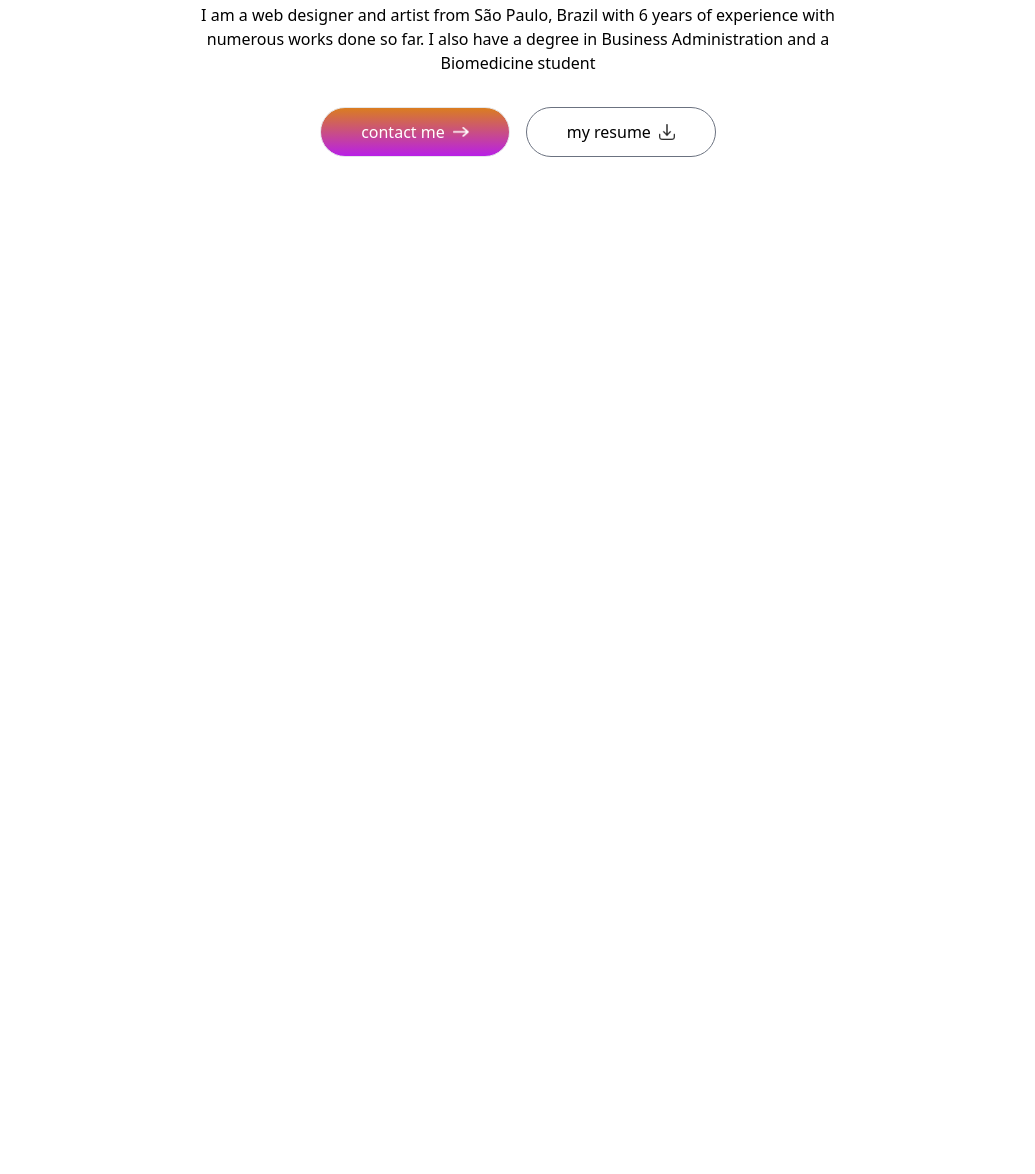
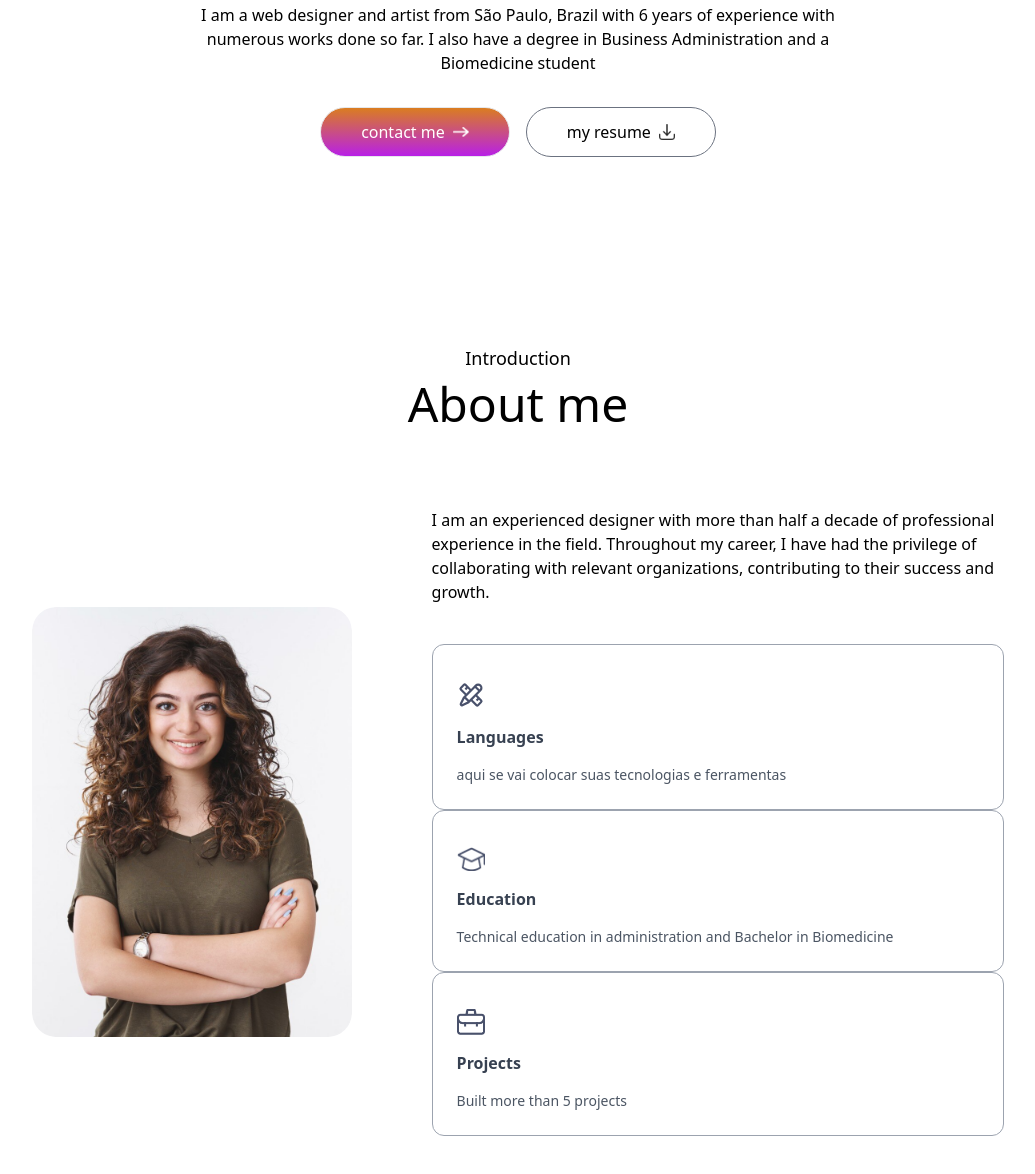
Before and after one commit to Aninhajuu/Portfolio, a plain HTML site: page index.html in a window 1280 px wide. Shown: the part 496-1670 px from the top of the page, without its empty margins (122-1157 px from the left). Before the commit the page ends 800 px from the top, so only its background shows below. Drawn offline with nearby package versions, Linux system fonts and the light colour scheme.

Commit message:
Add files via upload

```diff
--- a/index.html
+++ b/index.html
@@ -71,6 +71,47 @@
         </div>
     </div>
 
+
+
+    <!-- About me -->
+     <div id="about" class="w-full px-[12%] py-10">
+        <h4 class="text-center mb-2 text-lg ">Introduction</h4>
+        <h2 class="text-center text-5xl">About me</h2>
+
+        <div class="flex w-full flex-col lg:flex-row items-center gap-20 my-20">
+            <div class="max-w-max mx-auto relative">
+                <img src="./assets/images/user-image.png" alt="" class="w-64 sm:w-80 rounded-3xl max-w-none">
+            </div>
+            <div class="flex-1">
+                <p class="mb-10 max-w-2xl">
+                    I am an experienced designer with more than half a decade of professional experience in the field.
+                    Throughout my career, I have had the privilege of collaborating with relevant
+                    organizations, contributing to their success and growth.
+                </p>
+
+                <ul>
+                    <li class="border-[0.5px] border-gray-400 rounded-xl p-6 cursor-pointer hover:bg-[#fcf4ff] hover:-translate-y-1 duration-500 hover:shadow-[4px_4px_0_#000]">
+                        <img src="./assets/images/tools-icon.svg" alt="" class="w-7 mt-3">
+                        <h3 class="my-4 font-semibold text-gray-700">Languages</h3>
+                        <p class="text-gray-600 text-sm">aqui se vai colocar suas tecnologias e ferramentas</p>
+                    </li>
+
+                    <li class="border-[0.5px] border-gray-400 rounded-xl p-6 cursor-pointer hover:bg-[#fcf4ff] hover:-translate-y-1 duration-500 hover:shadow-[4px_4px_0_#000]">
+                        <img src="./assets/images/edu-icon.png" alt="" class="w-7 mt-3">
+                        <h3 class="my-4 font-semibold text-gray-700">Education</h3>
+                        <p class="text-gray-600 text-sm">Technical education in administration and Bachelor in Biomedicine</p>
+                    </li>
+
+                    <li class="border-[0.5px] border-gray-400 rounded-xl p-6 cursor-pointer hover:bg-[#fcf4ff] hover:-translate-y-1 duration-500 hover:shadow-[4px_4px_0_#000]">
+                        <img src="./assets/images/project-icon.png" alt="" class="w-7 mt-3">
+                        <h3 class="my-4 font-semibold text-gray-700">Projects</h3>
+                        <p class="text-gray-600 text-sm">Built more than 5 projects</p>
+                    </li>
+                </ul>
+            </div>
+        </div>
+     </div>
+
 <script src="./assets/javascript/app.js"></script>
 </body>
 </html>
```
Also changed, not shown: assets/images/tools-dark.svg (added), assets/images/tools-icon.svg (added).
